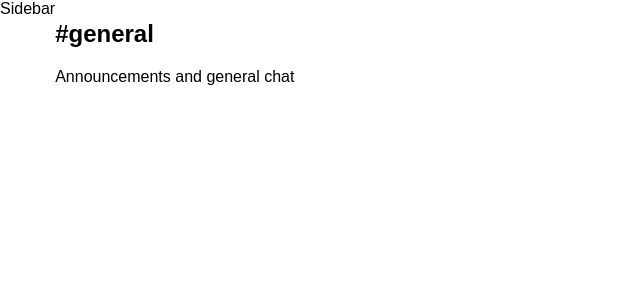
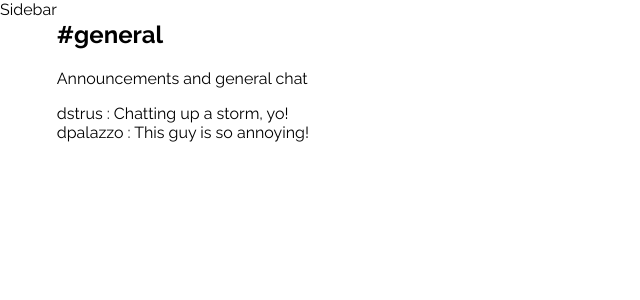
Before and after one commit to AyushiG123/chatarang, a React (Create React App) app: page / in a window 1280 px wide. Shown: the top 300 px of the page, without its empty margins (0-640 px from the left). Built offline with nearby package versions, Linux system fonts and the light colour scheme.

Commit message:
Add messageList and a message component which receives a prop

```diff
--- a/src/App.js
+++ b/src/App.js
@@ -1,5 +1,6 @@
 import React, { Component } from 'react'
 
+import './App.css';
 import Main from './Main'
 
 class App extends Component {
--- a/src/Chat.js
+++ b/src/Chat.js
@@ -1,12 +1,14 @@
 import React, {Component} from 'react'
 
 import ChatHeader from './ChatHeader'
+import MessageList from './MessageList'
 
 class Chat extends Component{
     render(){
         return(
             <div className = "Chat">
             <ChatHeader />
+            <MessageList />
             </div>
         )
     }
--- /dev/null
+++ b/src/Message.js
@@ -0,0 +1,11 @@
+import React from 'react'
+
+const Message =(props) => {
+    return(
+        <div className = "Message">
+         {props.message.userName} : {props.message.body}
+        </div>
+    )
+}
+
+export default Message
--- /dev/null
+++ b/src/MessageList.js
@@ -0,0 +1,21 @@
+import React from 'react'
+
+import Message from './Message'
+
+const MessageList = () => {
+    const messages = [
+        {id: 1, userName: 'dstrus', body: 'Chatting up a storm, yo!'},
+        {id: 2, userName:'dpalazzo', body:'This guy is so annoying!'}
+    ]
+    return(
+        <div classsname = "MessageList">
+         {
+             messages.map(msg => (
+                 <Message message={msg} key= {msg.id}/>
+             ))
+         }
+        </div>
+    )
+}
+
+export default MessageList
```
